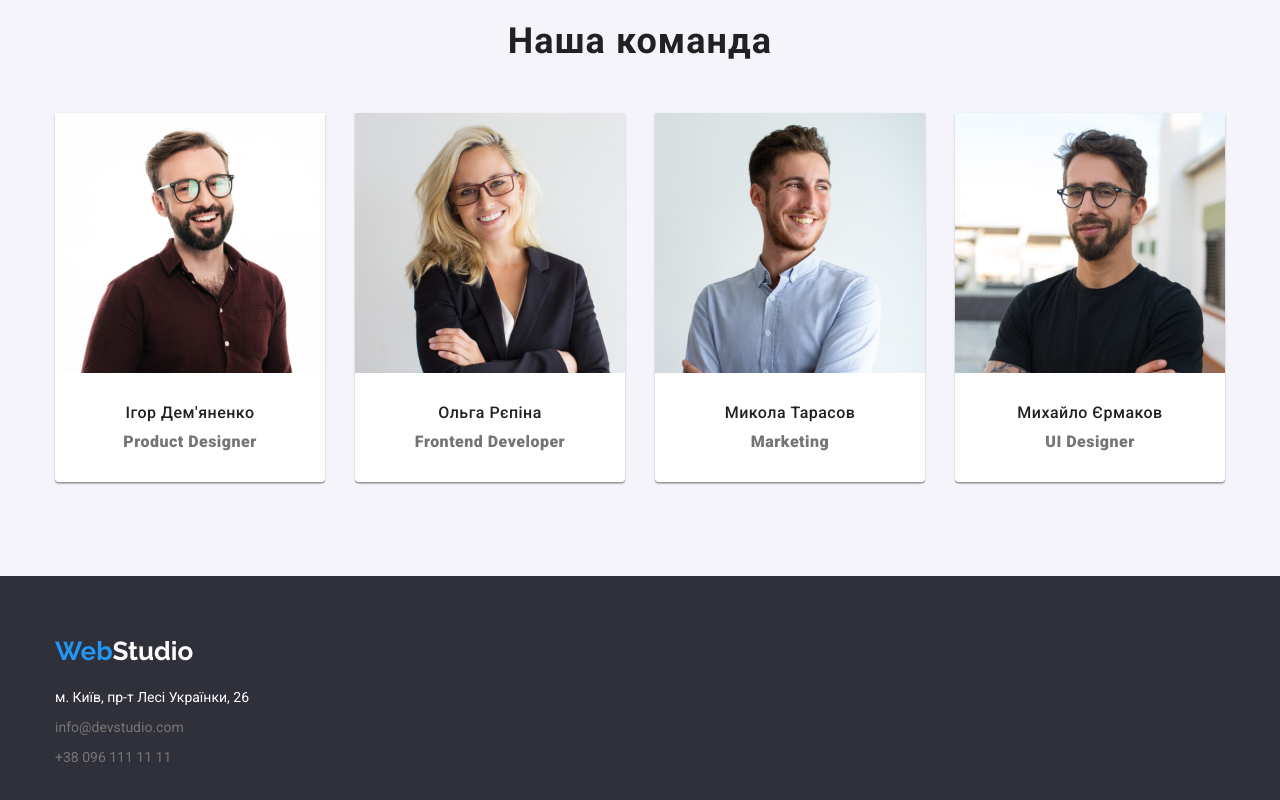
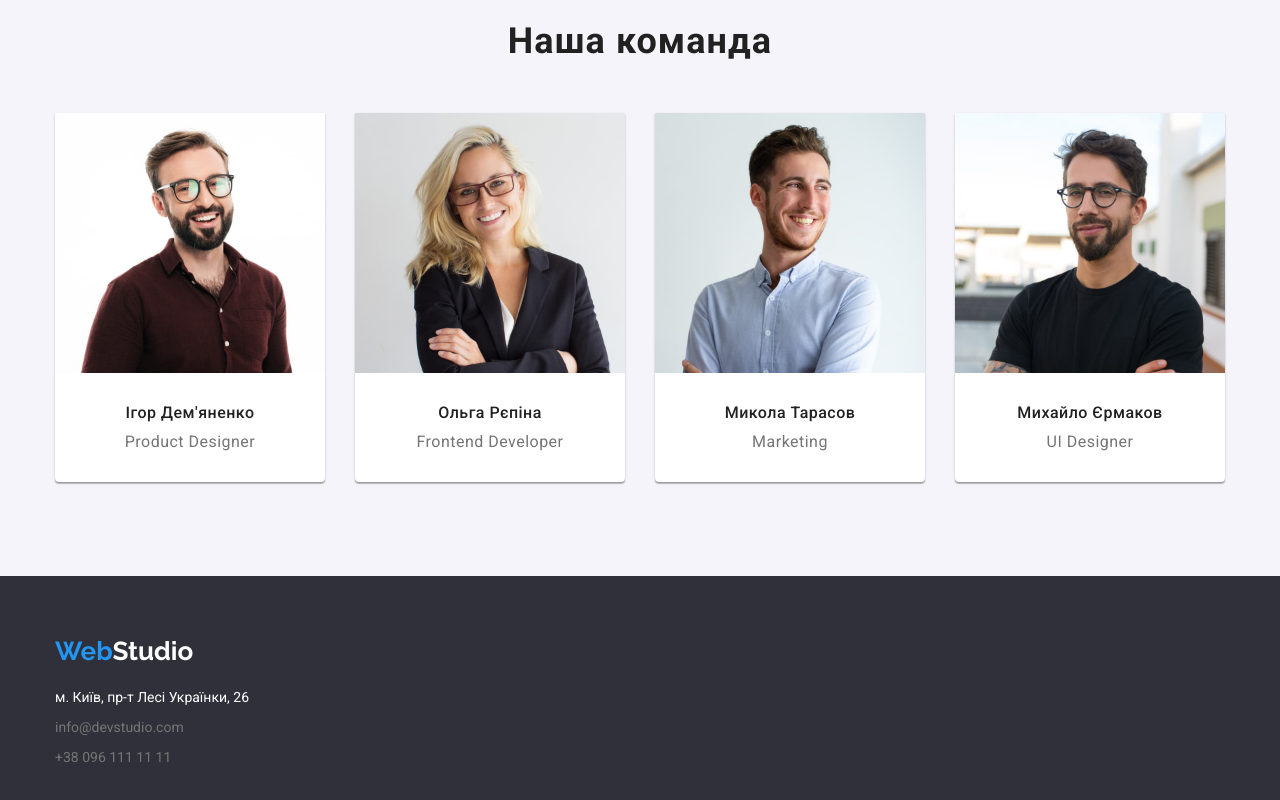
Before and after one commit to daryark/goit-markup-hw-03, a plain HTML site: page index.html in a window 1280 px wide. Shown: the part 1521-2321 px from the top of the page. Drawn offline with nearby package versions, Linux system fonts and the light colour scheme.

Commit message:
correct font-weight

```diff
--- a/css/styles.css
+++ b/css/styles.css
@@ -118,8 +118,7 @@ address {
 .footer {
 	background-color: var(--dark-background);
 }
-.hero,
-.team .text {
+.hero {
 	text-align: center;
 
 	font-weight: 900;
@@ -224,6 +223,9 @@ address {
 	line-height: var(--line-height-auto);
 	letter-spacing: var(--letter-spacing);
 }
+.team .text {
+	text-align: center;
+}
 .footer .logo {
 	margin-bottom: 20px;
 }
```
